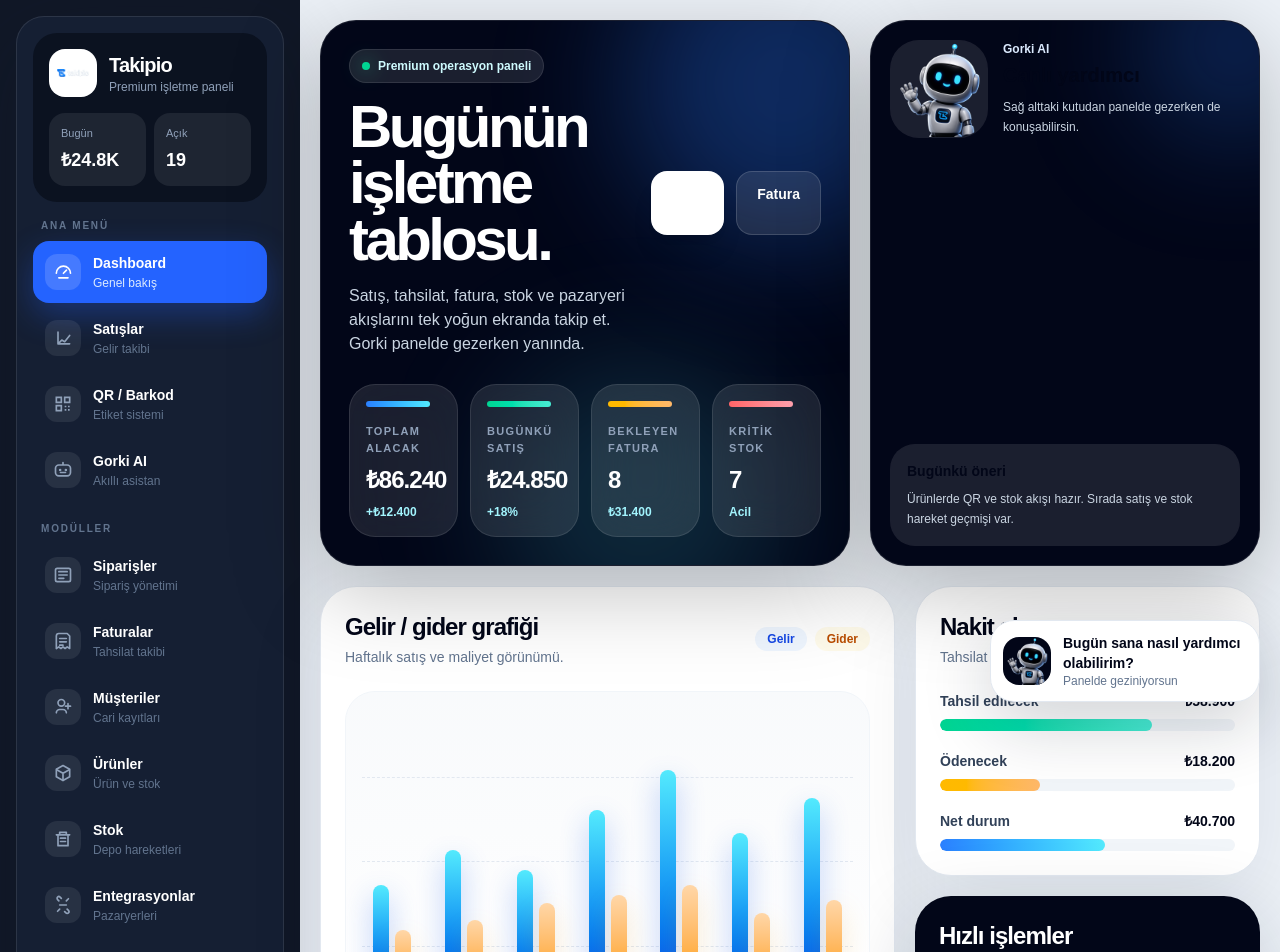
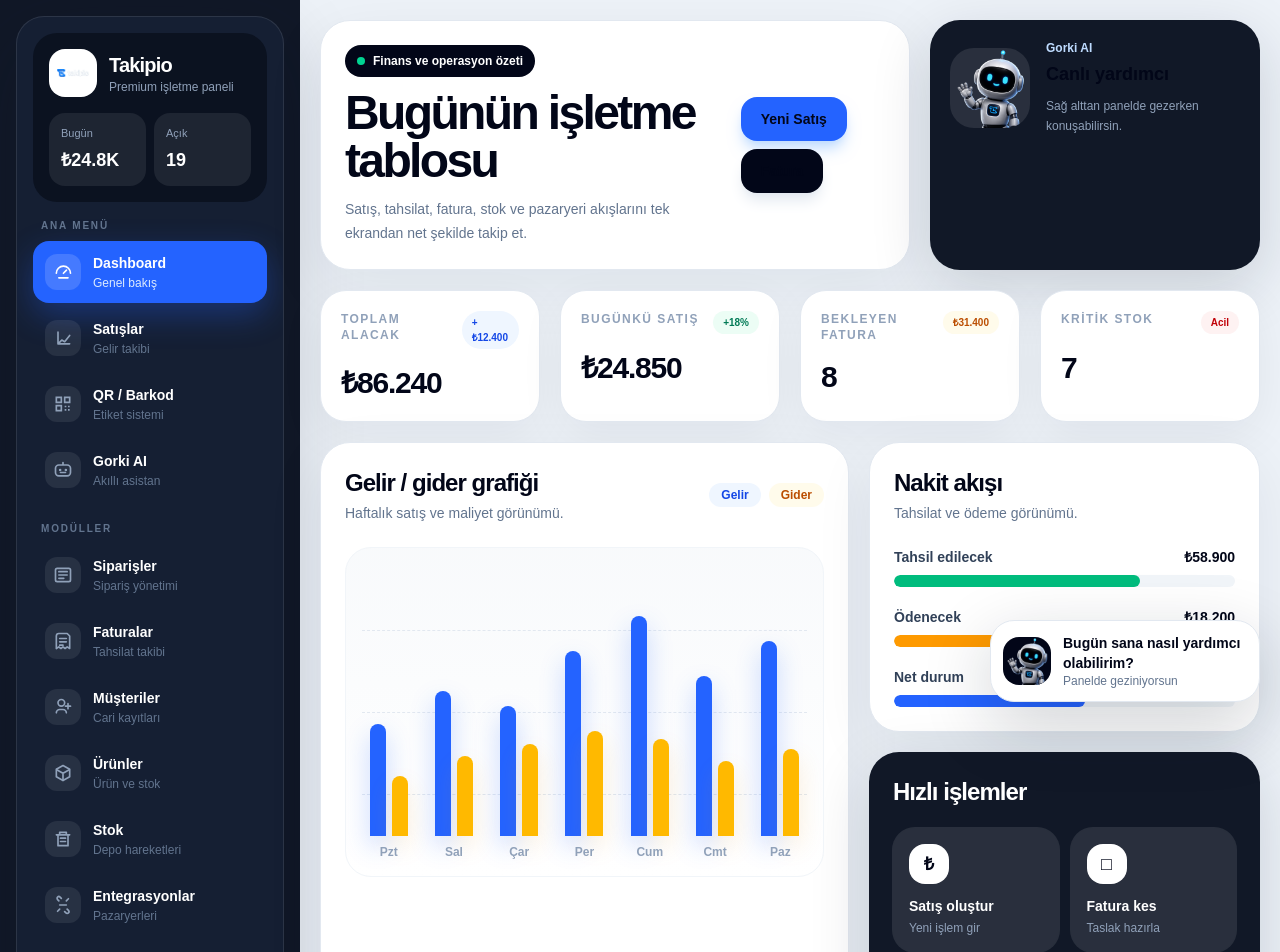
Before and after one commit to BurakSynthie/takipio-temiz, a Next.js app: page /app in a window 1280 px wide. Shown: the top 952 px of the page. Built offline with nearby package versions, Linux system fonts and the light colour scheme.

Commit message:
Update page.tsx

```diff
--- a/app/app/page.tsx
+++ b/app/app/page.tsx
@@ -1,27 +1,27 @@
 import Image from "next/image";
 import Link from "next/link";
 
-const kpis = [
-  { label: "Toplam Alacak", value: "₺86.240", trend: "+₺12.400", accent: "from-blue-500 to-cyan-300" },
-  { label: "Bugünkü Satış", value: "₺24.850", trend: "+18%", accent: "from-emerald-400 to-teal-300" },
-  { label: "Bekleyen Fatura", value: "8", trend: "₺31.400", accent: "from-amber-400 to-orange-300" },
-  { label: "Kritik Stok", value: "7", trend: "Acil", accent: "from-red-400 to-rose-300" },
+const stats = [
+  { label: "Toplam Alacak", value: "₺86.240", change: "+₺12.400", color: "blue" },
+  { label: "Bugünkü Satış", value: "₺24.850", change: "+18%", color: "green" },
+  { label: "Bekleyen Fatura", value: "8", change: "₺31.400", color: "orange" },
+  { label: "Kritik Stok", value: "7", change: "Acil", color: "red" },
 ];
 
 const chart = [
-  { label: "Pzt", revenue: 42, expense: 24 },
-  { label: "Sal", revenue: 56, expense: 28 },
-  { label: "Çar", revenue: 48, expense: 35 },
-  { label: "Per", revenue: 72, expense: 38 },
-  { label: "Cum", revenue: 88, expense: 42 },
-  { label: "Cmt", revenue: 63, expense: 31 },
-  { label: "Paz", revenue: 77, expense: 36 },
+  { day: "Pzt", income: 45, expense: 24 },
+  { day: "Sal", income: 58, expense: 32 },
+  { day: "Çar", income: 52, expense: 37 },
+  { day: "Per", income: 74, expense: 42 },
+  { day: "Cum", income: 88, expense: 39 },
+  { day: "Cmt", income: 64, expense: 30 },
+  { day: "Paz", income: 78, expense: 35 },
 ];
 
-const channels = [
+const integrations = [
   { name: "Trendyol", logo: "/trendyol.png", status: "Aktif", sync: "2 dk önce", score: "92%" },
   { name: "Hepsiburada", logo: "/hepsiburada.png", status: "Kontrol", sync: "14 dk önce", score: "76%" },
-  { name: "Amazon", logo: "/amazon.png", status: "Plan", sync: "Bekliyor", score: "48%" },
+  { name: "Amazon", logo: "/amazon.png", status: "Planlandı", sync: "Bekliyor", score: "48%" },
   { name: "ÇiçekSepeti", logo: "/ciceksepeti.png", status: "Yakında", sync: "Pasif", score: "34%" },
 ];
 
@@ -39,87 +39,84 @@ const actions = [
   { href: "/app/stock", label: "Stok girişi", desc: "Depo hareketi", icon: "▤" },
 ];
 
-const flow = [
-  { label: "Tahsil edilecek", value: "₺58.900", width: "72%", color: "from-emerald-400 to-teal-300" },
-  { label: "Ödenecek", value: "₺18.200", width: "34%", color: "from-amber-400 to-orange-300" },
-  { label: "Net durum", value: "₺40.700", width: "56%", color: "from-blue-500 to-cyan-300" },
+const cash = [
+  { label: "Tahsil edilecek", value: "₺58.900", width: "72%", color: "bg-emerald-500" },
+  { label: "Ödenecek", value: "₺18.200", width: "34%", color: "bg-amber-500" },
+  { label: "Net durum", value: "₺40.700", width: "56%", color: "bg-[#2463ff]" },
 ];
+
+function colorClasses(color: string) {
+  if (color === "green") return "bg-emerald-50 text-emerald-700";
+  if (color === "orange") return "bg-amber-50 text-amber-700";
+  if (color === "red") return "bg-red-50 text-red-700";
+  return "bg-blue-50 text-blue-700";
+}
 
 export default function DashboardPage() {
   return (
-    <section className="mx-auto w-full max-w-[1540px] space-y-5 pb-8">
-      <div className="grid gap-5 xl:grid-cols-[1fr_390px]">
-        <div className="relative overflow-hidden rounded-[36px] border border-white/10 bg-slate-950 p-5 text-white shadow-[0_24px_90px_rgba(0,0,0,0.25)] sm:p-7">
-          <div className="absolute -right-24 -top-24 h-80 w-80 rounded-full bg-blue-500/30 blur-3xl" />
-          <div className="absolute bottom-[-80px] left-1/3 h-72 w-72 rounded-full bg-cyan-300/15 blur-3xl" />
-
-          <div className="relative flex flex-col gap-6 lg:flex-row lg:items-center lg:justify-between">
-            <div className="min-w-0">
-              <div className="mb-4 inline-flex items-center gap-2 rounded-full border border-white/10 bg-white/10 px-3 py-2 text-xs font-black text-cyan-100">
-                <span className="h-2 w-2 rounded-full bg-emerald-400 shadow-[0_0_20px_rgba(52,211,153,0.9)]" />
-                Premium operasyon paneli
+    <section className="mx-auto w-full max-w-[1520px] space-y-5 pb-8">
+      <div className="grid gap-5 xl:grid-cols-[1fr_330px]">
+        <div className="rounded-[30px] border border-slate-200 bg-white p-5 shadow-[0_18px_60px_rgba(15,23,42,0.07)] sm:p-6">
+          <div className="flex flex-col gap-5 lg:flex-row lg:items-center lg:justify-between">
+            <div>
+              <div className="mb-3 inline-flex items-center gap-2 rounded-full bg-slate-950 px-3 py-2 text-xs font-black text-white">
+                <span className="h-2 w-2 rounded-full bg-emerald-400" />
+                Finans ve operasyon özeti
               </div>
 
-              <h1 className="max-w-4xl text-[36px] font-black leading-[0.94] tracking-[-0.06em] sm:text-6xl">
-                Bugünün işletme tablosu.
+              <h1 className="text-[34px] font-black leading-none tracking-[-0.055em] text-slate-950 sm:text-5xl">
+                Bugünün işletme tablosu
               </h1>
 
-              <p className="mt-4 max-w-2xl text-sm leading-6 text-slate-300 sm:text-base">
-                Satış, tahsilat, fatura, stok ve pazaryeri akışlarını tek yoğun ekranda takip et. Gorki panelde gezerken yanında.
+              <p className="mt-3 max-w-2xl text-sm leading-6 text-slate-500">
+                Satış, tahsilat, fatura, stok ve pazaryeri akışlarını tek ekrandan net şekilde takip et.
               </p>
             </div>
 
-            <div className="grid grid-cols-2 gap-3 sm:flex">
-              <Link href="/app/sales" className="group rounded-2xl bg-white px-5 py-3 text-center text-sm font-black text-slate-950 shadow-xl transition hover:-translate-y-1 hover:bg-cyan-50">
+            <div className="flex flex-wrap gap-2">
+              <Link href="/app/sales" className="rounded-2xl bg-[#2463ff] px-5 py-3 text-sm font-black text-white shadow-lg shadow-blue-200 transition hover:-translate-y-0.5 hover:bg-blue-700">
                 Yeni Satış
               </Link>
-              <Link href="/app/invoices" className="rounded-2xl border border-white/15 bg-white/10 px-5 py-3 text-center text-sm font-black text-white transition hover:-translate-y-1 hover:bg-white/15">
+              <Link href="/app/invoices" className="rounded-2xl bg-slate-950 px-5 py-3 text-sm font-black text-white shadow-lg shadow-slate-200 transition hover:-translate-y-0.5">
                 Fatura
               </Link>
             </div>
           </div>
-
-          <div className="relative mt-7 grid gap-3 md:grid-cols-4">
-            {kpis.map((item) => (
-              <div key={item.label} className="group overflow-hidden rounded-[26px] border border-white/10 bg-white/10 p-4 backdrop-blur-xl transition hover:-translate-y-1 hover:bg-white/15">
-                <div className={`mb-4 h-1.5 w-16 rounded-full bg-gradient-to-r ${item.accent}`} />
-                <p className="text-[11px] font-black uppercase tracking-[0.12em] text-slate-400">{item.label}</p>
-                <p className="mt-2 text-2xl font-black tracking-[-0.04em]">{item.value}</p>
-                <p className="mt-2 text-xs font-black text-cyan-200">{item.trend}</p>
-              </div>
-            ))}
-          </div>
         </div>
 
-        <Link href="/app/gorki-ai" className="relative overflow-hidden rounded-[36px] border border-white/10 bg-slate-950 p-5 text-white shadow-[0_24px_90px_rgba(0,0,0,0.25)] transition hover:-translate-y-1">
-          <div className="absolute -right-16 -top-16 h-44 w-44 rounded-full bg-blue-500/30 blur-3xl" />
-          <div className="relative flex h-full flex-col justify-between gap-5">
-            <div className="flex items-center gap-4">
-              <div className="relative h-24 w-24 shrink-0 overflow-hidden rounded-[28px] bg-white/10 ring-1 ring-white/10">
-                <Image src="/gorki-hero.png" alt="Gorki AI" fill className="object-contain object-bottom" priority />
-              </div>
-
-              <div className="min-w-0">
-                <p className="text-xs font-bold text-blue-100">Gorki AI</p>
-                <h2 className="mt-1 text-xl font-black">Canlı yardımcı</h2>
-                <p className="mt-2 text-xs leading-5 text-slate-300">
-                  Sağ alttaki kutudan panelde gezerken de konuşabilirsin.
-                </p>
-              </div>
+        <Link href="/app/gorki-ai" className="rounded-[30px] bg-[#111827] p-5 text-white shadow-[0_18px_60px_rgba(15,23,42,0.16)] transition hover:-translate-y-0.5">
+          <div className="flex items-center gap-4">
+            <div className="relative h-20 w-20 shrink-0 overflow-hidden rounded-[24px] bg-white/10">
+              <Image src="/gorki-hero.png" alt="Gorki AI" fill className="object-contain object-bottom" priority />
             </div>
 
-            <div className="rounded-[24px] bg-white/10 p-4 ring-1 ring-white/10">
-              <p className="text-sm font-black">Bugünkü öneri</p>
-              <p className="mt-2 text-xs leading-5 text-slate-300">
-                Ürünlerde QR ve stok akışı hazır. Sırada satış ve stok hareket geçmişi var.
+            <div>
+              <p className="text-xs font-bold text-blue-200">Gorki AI</p>
+              <h2 className="mt-1 text-lg font-black">Canlı yardımcı</h2>
+              <p className="mt-2 text-xs leading-5 text-slate-400">
+                Sağ alttan panelde gezerken konuşabilirsin.
               </p>
             </div>
           </div>
         </Link>
       </div>
 
-      <div className="grid gap-5 xl:grid-cols-[1.25fr_0.75fr]">
-        <div className="rounded-[36px] border border-slate-200 bg-white p-5 shadow-[0_24px_80px_rgba(15,23,42,0.08)] sm:p-6">
+      <div className="grid grid-cols-2 gap-3 xl:grid-cols-4 xl:gap-5">
+        {stats.map((item) => (
+          <div key={item.label} className="rounded-[26px] border border-slate-200 bg-white p-5 shadow-[0_14px_45px_rgba(15,23,42,0.06)] transition hover:-translate-y-0.5">
+            <div className="mb-4 flex items-start justify-between gap-3">
+              <p className="text-xs font-black uppercase tracking-[0.12em] text-slate-400">{item.label}</p>
+              <span className={["rounded-full px-2.5 py-1 text-[10px] font-black", colorClasses(item.color)].join(" ")}>
+                {item.change}
+              </span>
+            </div>
+            <p className="text-2xl font-black tracking-[-0.04em] text-slate-950 sm:text-3xl">{item.value}</p>
+          </div>
+        ))}
+      </div>
+
+      <div className="grid gap-5 xl:grid-cols-[1.15fr_0.85fr]">
+        <div className="rounded-[30px] border border-slate-200 bg-white p-5 shadow-[0_18px_60px_rgba(15,23,42,0.07)] sm:p-6">
           <div className="mb-6 flex flex-col gap-3 sm:flex-row sm:items-center sm:justify-between">
             <div>
               <h2 className="text-2xl font-black tracking-[-0.04em] text-slate-950">Gelir / gider grafiği</h2>
@@ -132,25 +129,25 @@ export default function DashboardPage() {
             </div>
           </div>
 
-          <div className="relative h-[340px] overflow-hidden rounded-[30px] border border-slate-100 bg-gradient-to-b from-slate-50 to-white p-4">
+          <div className="relative h-[330px] overflow-hidden rounded-[26px] border border-slate-100 bg-gradient-to-b from-slate-50 to-white p-4">
             <div className="absolute inset-x-4 top-1/4 border-t border-dashed border-slate-200" />
             <div className="absolute inset-x-4 top-1/2 border-t border-dashed border-slate-200" />
             <div className="absolute inset-x-4 top-3/4 border-t border-dashed border-slate-200" />
 
             <div className="relative flex h-full items-end gap-3">
               {chart.map((item) => (
-                <div key={item.label} className="group flex min-w-0 flex-1 flex-col items-center justify-end gap-2">
+                <div key={item.day} className="group flex min-w-0 flex-1 flex-col items-center justify-end gap-2">
                   <div className="flex h-[250px] w-full items-end justify-center gap-1.5">
                     <div
-                      className="w-3 rounded-t-full bg-gradient-to-t from-blue-700 to-cyan-300 shadow-[0_10px_28px_rgba(37,99,235,0.32)] transition group-hover:scale-y-105 sm:w-4"
-                      style={{ height: `${item.revenue}%` }}
+                      className="w-3 rounded-t-full bg-[#2463ff] shadow-[0_10px_24px_rgba(36,99,255,0.26)] transition group-hover:scale-y-105 sm:w-4"
+                      style={{ height: `${item.income}%` }}
                     />
                     <div
-                      className="w-3 rounded-t-full bg-gradient-to-t from-amber-500 to-orange-200 shadow-[0_10px_28px_rgba(245,158,11,0.20)] transition group-hover:scale-y-105 sm:w-4"
+                      className="w-3 rounded-t-full bg-amber-400 shadow-[0_10px_24px_rgba(245,158,11,0.16)] transition group-hover:scale-y-105 sm:w-4"
                       style={{ height: `${item.expense}%` }}
                     />
                   </div>
-                  <span className="text-[10px] font-black text-slate-400 sm:text-xs">{item.label}</span>
+                  <span className="text-[10px] font-black text-slate-400 sm:text-xs">{item.day}</span>
                 </div>
               ))}
             </div>
@@ -158,36 +155,36 @@ export default function DashboardPage() {
         </div>
 
         <div className="grid gap-5">
-          <div className="rounded-[36px] border border-slate-200 bg-white p-5 shadow-[0_24px_80px_rgba(15,23,42,0.08)] sm:p-6">
+          <div className="rounded-[30px] border border-slate-200 bg-white p-5 shadow-[0_18px_60px_rgba(15,23,42,0.07)] sm:p-6">
             <h2 className="text-2xl font-black tracking-[-0.04em] text-slate-950">Nakit akışı</h2>
             <p className="mt-1 text-sm text-slate-500">Tahsilat ve ödeme görünümü.</p>
 
             <div className="mt-6 space-y-5">
-              {flow.map((item) => (
+              {cash.map((item) => (
                 <div key={item.label}>
                   <div className="mb-2 flex items-center justify-between gap-3">
                     <p className="text-sm font-black text-slate-700">{item.label}</p>
                     <p className="text-sm font-black text-slate-950">{item.value}</p>
                   </div>
                   <div className="h-3 overflow-hidden rounded-full bg-slate-100">
-                    <div className={`h-full rounded-full bg-gradient-to-r ${item.color}`} style={{ width: item.width }} />
+                    <div className={["h-full rounded-full", item.color].join(" ")} style={{ width: item.width }} />
                   </div>
                 </div>
               ))}
             </div>
           </div>
 
-          <div className="rounded-[36px] bg-slate-950 p-5 text-white shadow-[0_24px_80px_rgba(15,23,42,0.20)] sm:p-6">
+          <div className="rounded-[30px] bg-[#111827] p-5 text-white shadow-[0_18px_60px_rgba(15,23,42,0.16)] sm:p-6">
             <h2 className="text-2xl font-black tracking-[-0.04em]">Hızlı işlemler</h2>
 
             <div className="mt-5 grid grid-cols-2 gap-3">
               {actions.map((item) => (
-                <Link key={item.href} href={item.href} className="rounded-[24px] bg-white/10 p-4 ring-1 ring-white/10 transition hover:-translate-y-1 hover:bg-white/15">
+                <Link key={item.href} href={item.href} className="rounded-[22px] bg-white/10 p-4 ring-1 ring-white/10 transition hover:-translate-y-0.5 hover:bg-white/15">
                   <div className="mb-3 flex h-10 w-10 items-center justify-center rounded-2xl bg-white text-lg font-black text-slate-950">
                     {item.icon}
                   </div>
                   <p className="text-sm font-black">{item.label}</p>
-                  <p className="mt-1 text-xs text-slate-300">{item.desc}</p>
+                  <p className="mt-1 text-xs text-slate-400">{item.desc}</p>
                 </Link>
               ))}
             </div>
@@ -196,16 +193,16 @@ export default function DashboardPage() {
       </div>
 
       <div className="grid gap-5 xl:grid-cols-[1fr_0.9fr]">
-        <div className="rounded-[36px] border border-slate-200 bg-white p-5 shadow-[0_24px_80px_rgba(15,23,42,0.08)] sm:p-6">
+        <div className="rounded-[30px] border border-slate-200 bg-white p-5 shadow-[0_18px_60px_rgba(15,23,42,0.07)] sm:p-6">
           <div className="mb-5 flex items-center justify-between gap-3">
             <div>
               <h2 className="text-2xl font-black tracking-[-0.04em] text-slate-950">Son satışlar</h2>
               <p className="mt-1 text-sm text-slate-500">Güncel işlem akışı.</p>
             </div>
-            <Link href="/app/sales" className="rounded-2xl bg-blue-50 px-3 py-2 text-xs font-black text-blue-700 transition hover:bg-blue-600 hover:text-white">Tümü</Link>
+            <Link href="/app/sales" className="rounded-2xl bg-blue-50 px-3 py-2 text-xs font-black text-blue-700 transition hover:bg-[#2463ff] hover:text-white">Tümü</Link>
           </div>
 
-          <div className="overflow-hidden rounded-[28px] border border-slate-100">
+          <div className="overflow-hidden rounded-[24px] border border-slate-100">
             {sales.map((item) => (
               <div key={item.code} className="grid gap-3 border-b border-slate-100 bg-white p-4 transition hover:bg-blue-50/60 last:border-b-0 sm:grid-cols-[80px_1fr_auto_auto] sm:items-center">
                 <span className="text-xs font-black text-slate-400">{item.code}</span>
@@ -220,13 +217,13 @@ export default function DashboardPage() {
           </div>
         </div>
 
-        <div className="rounded-[36px] border border-slate-200 bg-white p-5 shadow-[0_24px_80px_rgba(15,23,42,0.08)] sm:p-6">
+        <div className="rounded-[30px] border border-slate-200 bg-white p-5 shadow-[0_18px_60px_rgba(15,23,42,0.07)] sm:p-6">
           <h2 className="text-2xl font-black tracking-[-0.04em] text-slate-950">Entegrasyonlar</h2>
           <p className="mt-1 text-sm text-slate-500">Pazaryeri senkron durumu.</p>
 
           <div className="mt-5 grid gap-3 sm:grid-cols-2">
-            {channels.map((item) => (
-              <div key={item.name} className="rounded-[26px] border border-slate-100 bg-slate-50 p-4 transition hover:-translate-y-1 hover:bg-blue-50/60">
+            {integrations.map((item) => (
+              <div key={item.name} className="rounded-[22px] border border-slate-100 bg-slate-50 p-4 transition hover:-translate-y-0.5 hover:bg-blue-50/60">
                 <div className="mb-4 flex items-center gap-3">
                   <div className="relative h-11 w-11 shrink-0 overflow-hidden rounded-2xl bg-white p-2 shadow-sm">
                     <Image src={item.logo} alt={item.name} fill className="object-contain p-2" />
```
